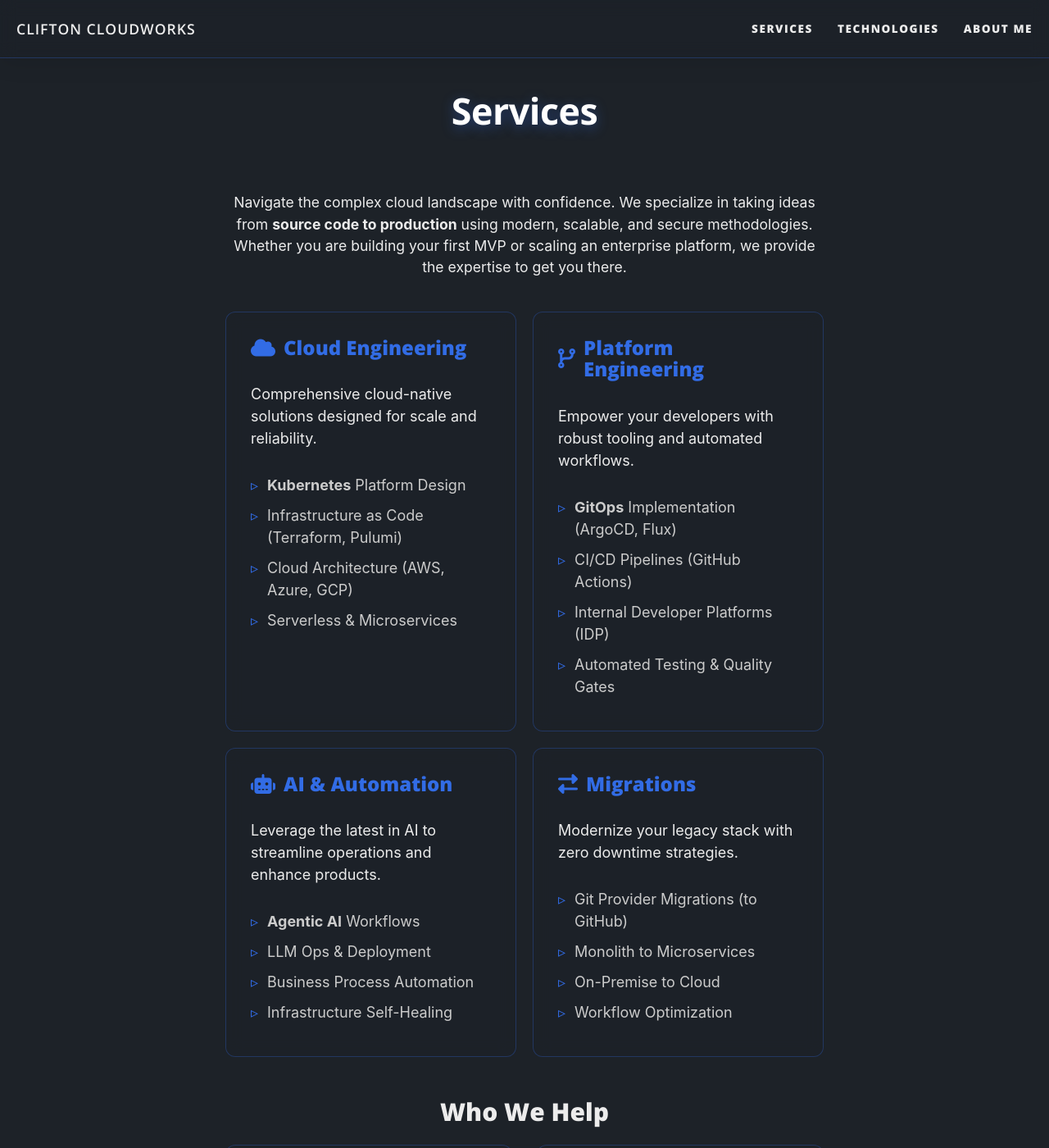
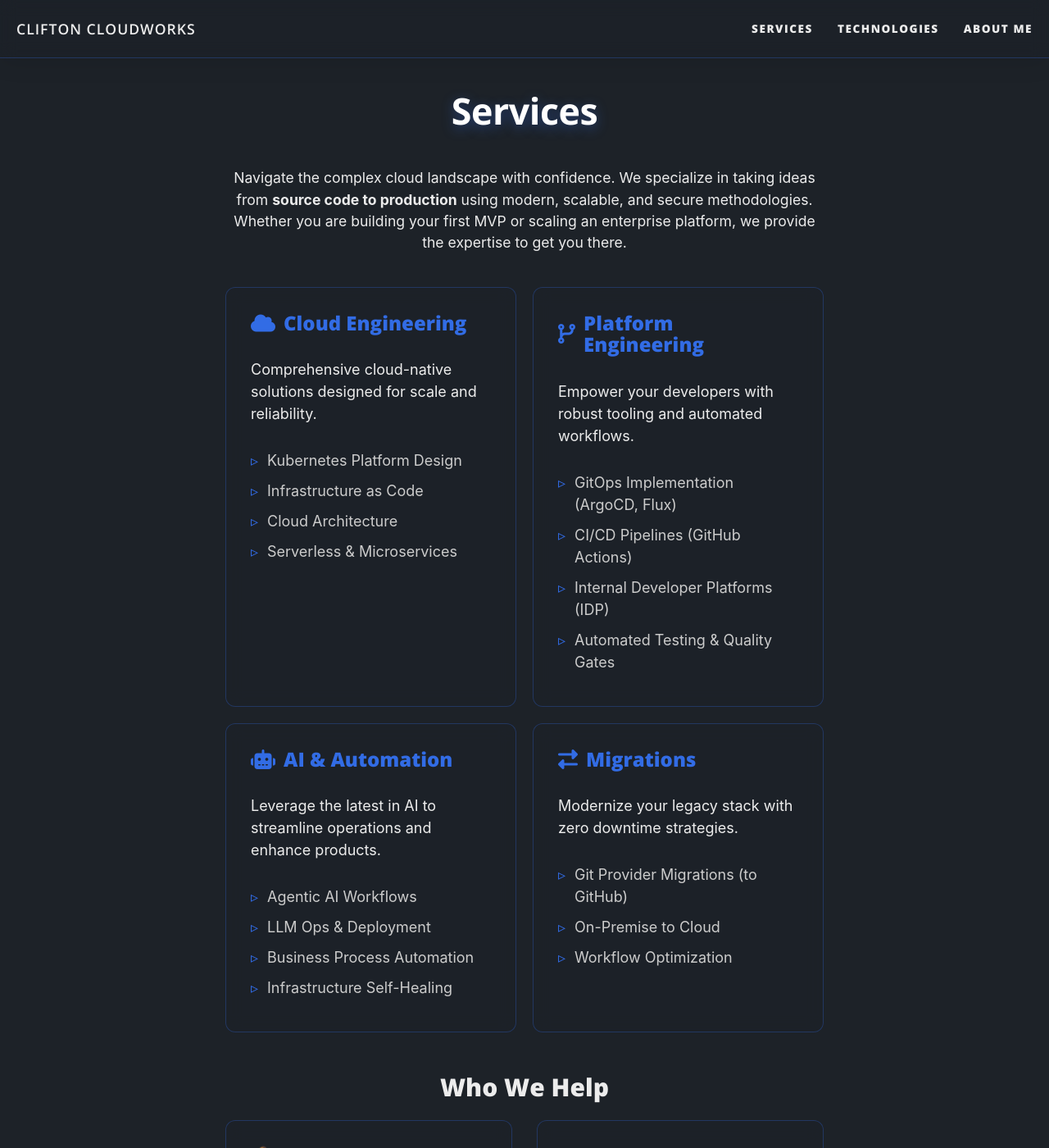
Before and after one commit to ChilledEther/business-site, a Jekyll site: the page built from pages/services.md, in a window 1280 px wide and 1400 px high. Shown: the whole window at 82% size. Built offline with Jekyll 4.4.1, drawn with Linux system fonts in a browser that asks for light colours.

Commit message:
docs: Update about me and services content, refine technology listings, and adjust page layout styling.

```diff
--- a/assets/css/clifton-theme.css
+++ b/assets/css/clifton-theme.css
@@ -125,14 +125,20 @@ body > main {
 /* Header & Typography Overrides */
 .intro-header {
     margin-top: 100px !important;
-    margin-bottom: 30px !important;
-    padding-bottom: 0 !important; /* Remove huge padding from Beautiful Jekyll defaults */
+    margin-bottom: 0 !important; /* Removed bottom gap entirely */
+    padding-bottom: 0 !important;
 }
 
 @media (min-width: 1200px) {
   .intro-header {
       margin-top: 110px !important;
   }
+}
+
+/* Remove default top margins from the first content element to pull it up */
+main .container-md > .row > div > *:first-child,
+main .container-md > .row > div > div:first-child > p:first-child {
+    margin-top: 0 !important;
 }
 
 .intro-header .page-heading {
--- a/pages/services.md
+++ b/pages/services.md
@@ -129,9 +129,9 @@ share-description: tailored software delivery, cloud engineering, and platform b
     <h3><i class="fas fa-cloud"></i> Cloud Engineering</h3>
     <p>Comprehensive cloud-native solutions designed for scale and reliability.</p>
     <ul>
-      <li><strong>Kubernetes</strong> Platform Design</li>
-      <li>Infrastructure as Code (Terraform, Pulumi)</li>
-      <li>Cloud Architecture (AWS, Azure, GCP)</li>
+      <li>Kubernetes Platform Design</li>
+      <li>Infrastructure as Code</li>
+      <li>Cloud Architecture</li>
       <li>Serverless & Microservices</li>
     </ul>
   </div>
@@ -140,7 +140,7 @@ share-description: tailored software delivery, cloud engineering, and platform b
     <h3><i class="fas fa-code-branch"></i> Platform Engineering</h3>
     <p>Empower your developers with robust tooling and automated workflows.</p>
     <ul>
-      <li><strong>GitOps</strong> Implementation (ArgoCD, Flux)</li>
+      <li>GitOps Implementation (ArgoCD, Flux)</li>
       <li>CI/CD Pipelines (GitHub Actions)</li>
       <li>Internal Developer Platforms (IDP)</li>
       <li>Automated Testing & Quality Gates</li>
@@ -151,7 +151,7 @@ share-description: tailored software delivery, cloud engineering, and platform b
     <h3><i class="fas fa-robot"></i> AI & Automation</h3>
     <p>Leverage the latest in AI to streamline operations and enhance products.</p>
     <ul>
-      <li><strong>Agentic AI</strong> Workflows</li>
+      <li>Agentic AI Workflows</li>
       <li>LLM Ops & Deployment</li>
       <li>Business Process Automation</li>
       <li>Infrastructure Self-Healing</li>
@@ -163,7 +163,6 @@ share-description: tailored software delivery, cloud engineering, and platform b
     <p>Modernize your legacy stack with zero downtime strategies.</p>
     <ul>
       <li>Git Provider Migrations (to GitHub)</li>
-      <li>Monolith to Microservices</li>
       <li>On-Premise to Cloud</li>
       <li>Workflow Optimization</li>
     </ul>
```
Also changed, not shown: pages/aboutme.md (+5 -5 lines), pages/technologies.md (+1 -2 lines).
